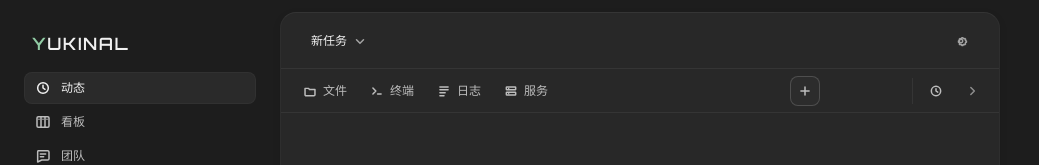
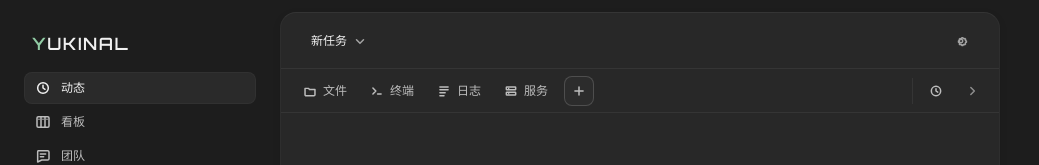
Before and after one commit to Bad0RANG3/Yukinal, a React (Vite) app in the folder apps/desktop/: page / in a window 1280 px wide. Shown: the top 165 px of the page, without its empty margins (0-1039 px from the left). Built offline with nearby package versions, Linux system fonts and the light colour scheme.

Commit message:
fix(workpages): keep add button beside tabs

```diff
--- a/apps/desktop/src/features/workpages/workpages.css
+++ b/apps/desktop/src/features/workpages/workpages.css
@@ -10,7 +10,7 @@
 .workpages-launcher-button[aria-pressed="true"], .workpages-toolbar-actions > button[aria-pressed="true"] { border-color: var(--edge-normal); background: var(--material-active); color: var(--text); }
 .workpages-toolbar-actions { display: flex; flex-shrink: 0; align-items: center; gap: 4px; margin-left: auto; }
 .workpages-toolbar-actions > .workpages-layer-toggle { color: var(--text); font-size: var(--text-caption); }
-.workpages-active-controls { display: flex; flex: 0 0 auto; align-items: center; justify-content: flex-end; min-width: 80px; }
+.workpages-active-controls { display: flex; flex: 1 0 auto; align-items: center; justify-content: flex-end; min-width: 80px; }
 .workpages-toolbar.has-tabs { gap: 6px; }
 .workpages-toolbar.has-tabs .workpages-records-button > span { display: none; }
 .workpages-toolbar.has-tabs .workpages-toolbar-actions { margin-left: 0; padding-left: 6px; border-left: 1px solid var(--line); }
@@ -23,7 +23,7 @@
 .workpages-add-menu .workpages-launcher { display: flex; flex-direction: column; align-items: stretch; gap: 2px; }
 .workpages-add-menu .workpages-launcher-button { justify-content: flex-start; width: 100%; padding: 7px 9px; }
 .workpages-add-menu .workpages-tool-label { display: inline; }
-.workpage-tabs { display: flex; flex: 1 1 auto; align-items: center; gap: 3px; min-width: 0; height: 38px; padding: 3px 0; overflow-x: auto; scrollbar-width: thin; }
+.workpage-tabs { display: flex; flex: 0 1 auto; align-items: center; gap: 3px; min-width: 0; height: 38px; padding: 3px 0; overflow-x: auto; scrollbar-width: thin; }
 .workpage-tabs > button { display: inline-flex; flex-shrink: 0; align-items: center; gap: 6px; max-width: 220px; min-height: 28px; padding: 4px 8px; border: 1px solid transparent; border-radius: var(--radius-control); background: transparent; color: var(--muted); font-size: var(--text-label); }
 .workpage-tabs > button.is-active { border-color: var(--edge-normal); background: var(--material-active); color: var(--text); }
 .workpage-tabs > button > svg { flex-shrink: 0; }
```
